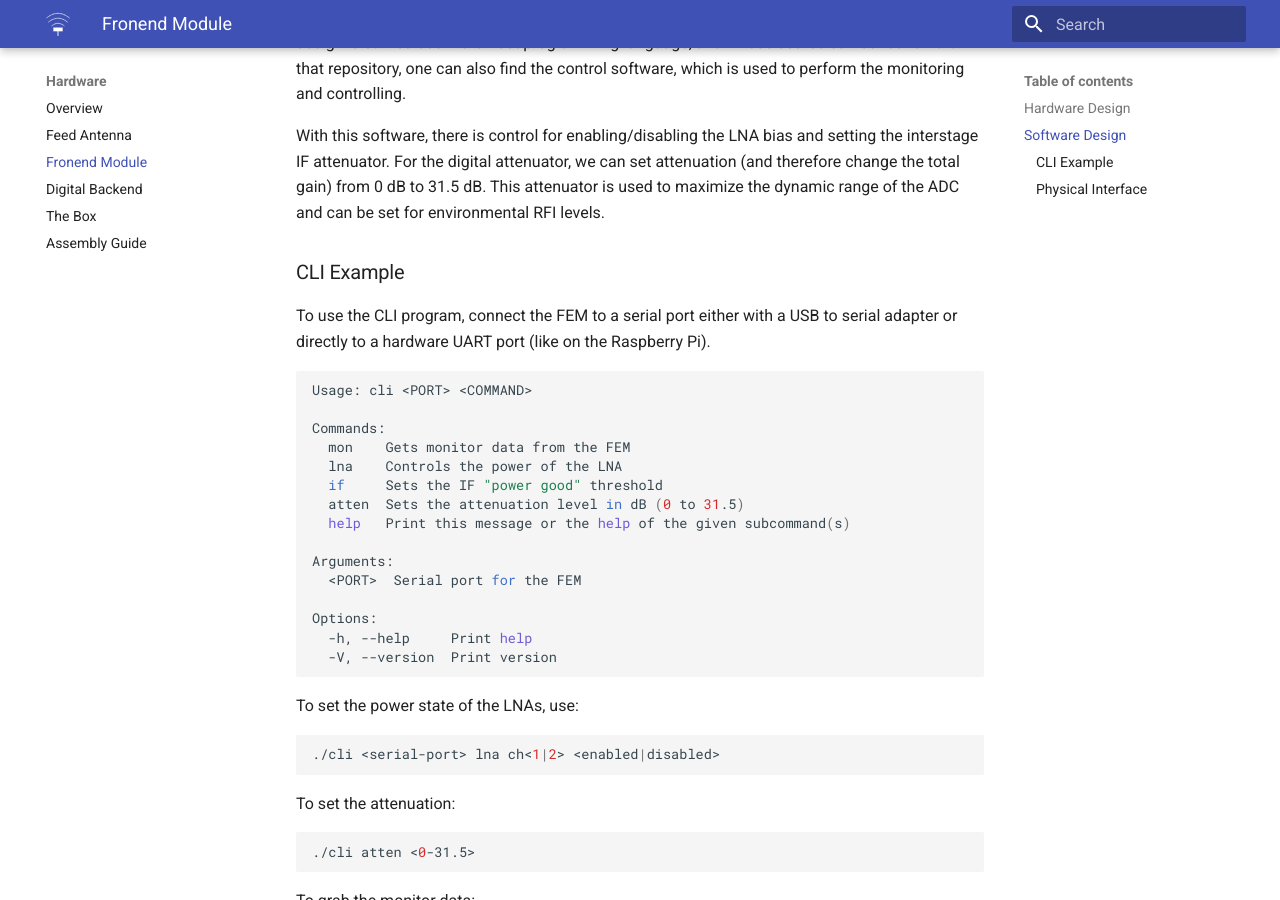
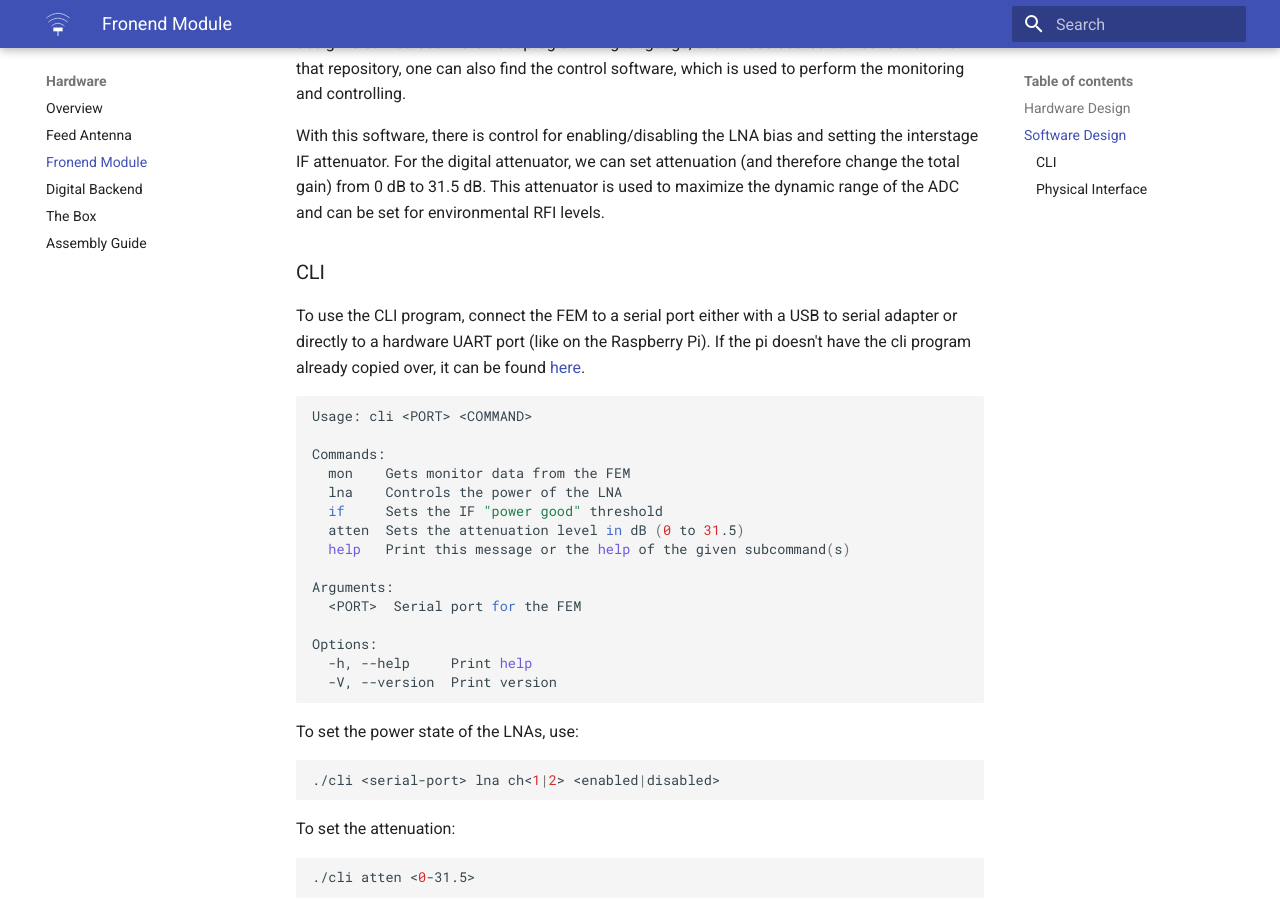
Before and after one commit to courtneyjkeeler/grex-telescope.github.io, an MkDocs documentation site: the page built from docs/hardware/fem.md, in a window 1280 px wide and 900 px high, scrolled down 1760 px. Built offline with MkDocs 1.6.1 and Material for MkDocs 9.7.7, drawn with Linux system fonts in a browser that asks for light colours.

Commit message:
Add FEM assets

````diff
--- a/docs/hardware/fem.md
+++ b/docs/hardware/fem.md
@@ -41,10 +41,11 @@ we can set attenuation (and therefore change the total gain) from 0 dB to 31.5 d
 This attenuator is used to maximize the dynamic range of the ADC and can be set
 for environmental RFI levels.
 
-### CLI Example
+### CLI
 
 To use the CLI program, connect the FEM to a serial port either with a USB to serial
-adapter or directly to a hardware UART port (like on the Raspberry Pi).
+adapter or directly to a hardware UART port (like on the Raspberry Pi). If the pi doesn't
+have the cli program already copied over, it can be found [here](../assets/cli).
 
 ```sh
 Usage: cli <PORT> <COMMAND>
````
Also changed, not shown: 2 other files.
